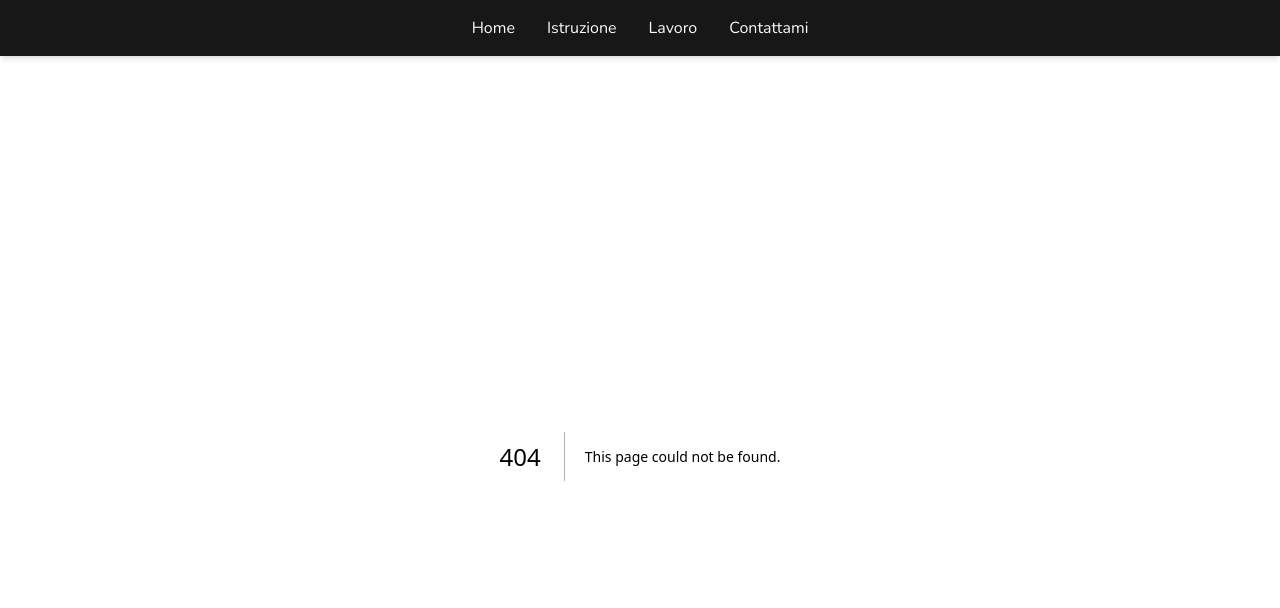
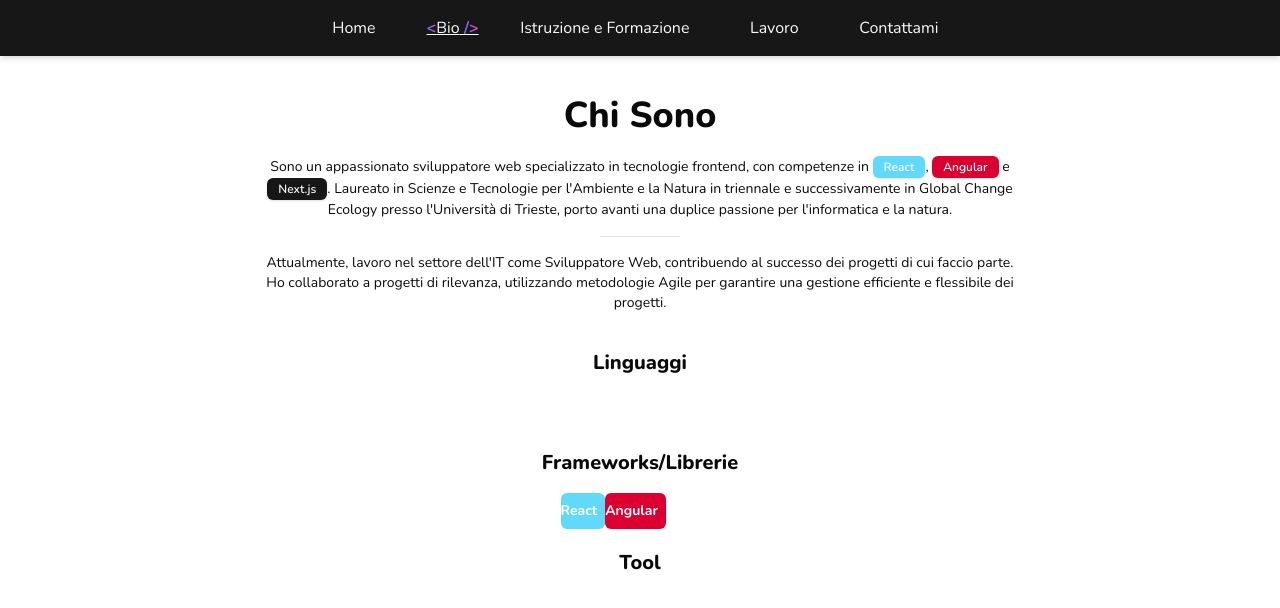
Before and after one commit to MarcoCarpo/portfolio-marco, a Next.js app: page /about-me in a window 1280 px wide. Before the commit this address had no page. Shown: the top 608 px of the page. Built offline with nearby package versions, Linux system fonts and the light colour scheme.

Commit message:
Add bio section

```diff
--- /dev/null
+++ b/app/about-me/page.tsx
@@ -0,0 +1,31 @@
+import { Badge } from '@/components/ui/badge';
+import { Separator } from '@/components/ui/separator';
+import SkillSection from '@/features/about-me/components/SkillSection';
+import { skills } from '@/features/about-me/data/skills';
+
+const Page = () => {
+  return (
+    <div className="flex flex-1 pt-10 gap-5 text-center flex-col max-w-3xl mx-auto">
+      <h2 className="text-4xl font-extrabold">Chi Sono</h2>
+      <div className="text-sm">
+        Sono un appassionato sviluppatore web specializzato in tecnologie frontend, con competenze
+        in <Badge className="bg-react">React</Badge>, <Badge className="bg-angular">Angular</Badge>{' '}
+        e <Badge>Next.js</Badge>. Laureato in Scienze e Tecnologie per l&apos;Ambiente e la Natura
+        in triennale e successivamente in Global Change Ecology presso l&apos;Università di Trieste,
+        porto avanti una duplice passione per l&apos;informatica e la natura.
+        <Separator className="max-w-20 mx-auto my-4" />
+        Attualmente, lavoro nel settore dell&apos;IT come Sviluppatore Web, contribuendo al successo
+        dei progetti di cui faccio parte. Ho collaborato a progetti di rilevanza, utilizzando
+        metodologie Agile per garantire una gestione efficiente e flessibile dei progetti.
+      </div>
+
+      <div className="flex flex-col gap-5 mt-4">
+        <SkillSection title="Linguaggi" skills={skills.languages} />
+        <SkillSection title="Frameworks/Librerie" skills={skills.frameworks} />
+        <SkillSection title="Tool" skills={skills.tools} />
+      </div>
+    </div>
+  );
+};
+
+export default Page;
--- /dev/null
+++ b/app/education/page.tsx
@@ -0,0 +1,15 @@
+import React from 'react';
+
+const Education = () => {
+  return (
+    <div className="flex flex-1 pt-10 gap-5 text-center flex-col max-w-3xl mx-auto">
+      <h2 className="text-4xl font-extrabold">Istruzione e Formazione</h2>
+      <p className="text-sm">
+        Lorem ipsum dolor sit amet, consectetur adipisicing elit. Totam recusandae iste nostrum
+        consectetur labore ipsam aliquam voluptates quas tempora dolores.
+      </p>
+    </div>
+  );
+};
+
+export default Education;
--- a/app/page.tsx
+++ b/app/page.tsx
@@ -1,4 +1,3 @@
-import { Badge } from '@/components/ui/badge';
 import { Button } from '@/components/ui/button';
 import { Separator } from '@/components/ui/separator';
 import { DownloadIcon, GitHubLogoIcon, LinkedInLogoIcon } from '@radix-ui/react-icons';
@@ -6,15 +5,10 @@ import Image from 'next/image';
 
 export default function Home() {
   return (
-    <div className="flex justify-center items-center flex-1 gap-10 text-center">
+    <div className="flex justify-center flex-1 gap-10 text-center pt-20">
       <div className="flex flex-col gap-4 max-w-lg">
         <div className="w-52 h-52 relative overflow-hidden rounded-full mx-auto shadow-lg shadow-gray-500/50">
-          <Image
-            src="/images/profile.png"
-            alt="Marco Carpona"
-            layout="fill" // Rende l'immagine responsive
-            objectFit="cover"
-          />
+          <Image src="/images/profile.png" alt="Marco Carpona" layout="fill" objectFit="cover" />
         </div>
         <h2 className="text-4xl">
           Ciao <span className="animate-wave inline-block">✋🏻</span> sono{' '}
@@ -42,17 +36,10 @@ export default function Home() {
             <DownloadIcon /> CV
           </Button>
         </div>
-
-        <Separator />
-
         <div>
-          Sono un appassionato sviluppatore web specializzato in tecnologie frontend, con competenze
-          in <Badge className="bg-react">React</Badge>,{' '}
-          <Badge className="bg-angular">Angular</Badge> e <Badge>Next.js</Badge>. Laureato in{' '}
-          <span className="font-bold">Scienze e Tecnologie per l&apos;Ambiente e la Natura</span> in
-          triennale e successivamente in <span className="font-bold">Global Change Ecology</span>{' '}
-          con il massimo dei voti presso l&apos;Università di Trieste, porto avanti una duplice
-          passione per l&apos;informatica e la natura.
+          <Button className="bg-gradient-to-r from-blue-500 via-purple-500 to-pink-500 text-white font-bold shadow-lg hover:shadow-xl hover:opacity-90 focus:outline-none focus:ring-2 focus:ring-blue-500 focus:ring-offset-2 transition-all">
+            Contattami
+          </Button>
         </div>
       </div>
     </div>
--- a/components/Navbar.tsx
+++ b/components/Navbar.tsx
@@ -1,5 +1,6 @@
 'use client';
 
+import { cn } from '@/lib/utils';
 import clsx from 'clsx';
 import Link from 'next/link';
 import { usePathname } from 'next/navigation';
@@ -9,28 +10,52 @@ const Navbar = () => {
   const path = usePathname();
   // Check the url of the page and add the active class to the corresponding link
   const checkActive = (href: string) => {
-    console.log(path);
+    return path === href;
+  };
 
-    if (path === href) {
-      return 'underline';
-    }
-
-    return '';
+  const setTextAsTag = (text: string, path: string): React.ReactNode => {
+    return (
+      <>
+        <span
+          className={cn('font-bold', 'main-gradient', checkActive(path) ? 'visible' : 'invisible')}
+        >
+          {'<'}
+        </span>
+        <span>{text}</span>
+        <span
+          className={cn('font-bold', 'main-gradient', checkActive(path) ? 'visible' : 'invisible')}
+        >
+          {' />'}
+        </span>
+      </>
+    );
   };
 
   return (
     <div className="flex justify-center gap-8 items-center py-4 px-8 bg-primary text-primary-foreground shadow-md">
-      <Link href="/" className={clsx('hover:underline', checkActive('/'))}>
-        Home
+      <Link href="/" className={clsx('hover:underline', checkActive('/') && 'underline')}>
+        {setTextAsTag('Home', '/')}
       </Link>
-      <Link href="/education" className={clsx('hover:underline', checkActive('/education'))}>
-        Istruzione
+      <Link
+        href="/about-me"
+        className={clsx('hover:underline', checkActive('/about-me') && 'underline')}
+      >
+        {setTextAsTag('Bio', '/about-me')}
       </Link>
-      <Link href="/jobs" className={clsx('hover:underline', checkActive('/jobs'))}>
-        Lavoro
+      <Link
+        href="/education"
+        className={clsx('hover:underline', checkActive('/education') && 'underline')}
+      >
+        {setTextAsTag('Istruzione e Formazione', '/education')}
       </Link>
-      <Link href="/contact-me" className={clsx('hover:underline', checkActive('/contact-me'))}>
-        Contattami
+      <Link href="/jobs" className={clsx('hover:underline', checkActive('/jobs') && 'underline')}>
+        {setTextAsTag('Lavoro', '/jobs')}
+      </Link>
+      <Link
+        href="/contact-me"
+        className={clsx('hover:underline', checkActive('/contact-me') && 'underline')}
+      >
+        {setTextAsTag('Contattami', '/contact-me')}
       </Link>
     </div>
   );
--- /dev/null
+++ b/features/about-me/components/SkillSection.tsx
@@ -0,0 +1,38 @@
+import React from 'react';
+import { Skill } from '../types';
+
+const SkillSection = ({ title, skills }: { title: string; skills: Skill[] }) => {
+  return (
+    <div className="flex flex-col gap-4">
+      <h4 className="text-xl font-extrabold">{title}</h4>
+      <div className="flex flex-wrap gap-3 justify-center">
+        {skills.map(({ name, color, level }) => (
+          <SkillBadge key={name} name={name} color={color} level={level} />
+        ))}
+      </div>
+    </div>
+  );
+};
+
+const SkillBadge = ({ name, color, level }: { name: string; color: string; level: number }) => {
+  return (
+    <div className={`flex items-center gap-2 px-2 py-2 rounded-md text-white ${color} text-sm`}>
+      <span className="font-bold">{name}</span>
+      <LevelIndicator level={level} />
+    </div>
+  );
+};
+
+const LevelIndicator = ({ level }: { level: number }) => {
+  return (
+    <div className="flex items-center gap-1">
+      {[...Array(5)].map((_, i) => (
+        <span
+          key={i}
+          className={`h-1 w-1 rounded-full ${i < level ? 'bg-white' : 'bg-gray-400'}`}
+        ></span>
+      ))}
+    </div>
+  );
+};
+export default SkillSection;
--- /dev/null
+++ b/features/about-me/data/skills.ts
@@ -0,0 +1,28 @@
+import { Skill } from "../types";
+
+export const skills: Record<string, Skill[]> = {
+	languages: [
+		{ name: 'HTML', color: 'bg-red-500', level: 5 },
+		{ name: 'CSS', color: 'bg-blue-500', level: 4 },
+		{ name: 'JavaScript', color: 'bg-yellow-500', level: 4 },
+	],
+	frameworks: [
+		{ name: 'React', color: 'bg-react', level: 4 },
+		{ name: 'Angular', color: 'bg-angular', level: 4 },
+		{ name: 'Next.js', color: 'bg-gray-800', level: 4 },
+	],
+	tools: [
+		{ name: 'Git', color: 'bg-green-500', level: 4 },
+		{ name: 'TypeScript', color: 'bg-blue-600', level: 4 },
+		{ name: 'Tailwind CSS', color: 'bg-teal-400', level: 4 },
+		{ name: 'Sass', color: 'bg-pink-500', level: 3 },
+		{ name: 'Unit testing', color: 'bg-orange-400', level: 3 },
+		{ name: 'Docker', color: 'bg-blue-300', level: 3 },
+		{ name: 'PostgreSQL', color: 'bg-indigo-500', level: 2 },
+		{ name: 'Prisma', color: 'bg-blue-400', level: 2 },
+		{ name: 'ESLint', color: 'bg-purple-500', level: 4 },
+		{ name: 'Prettier', color: 'bg-gray-500', level: 4 },
+		{ name: 'VSCode', color: 'bg-blue-700', level: 5 },
+		{ name: 'GitHub Copilot', color: 'bg-black', level: 3 },
+	],
+};
--- /dev/null
+++ b/features/about-me/types.ts
@@ -0,0 +1,5 @@
+export type Skill = {
+	name: string;
+	color: string;
+	level: number;
+}
```
Also changed, not shown: 1 other file (tests, documents, lock files or other folders).
